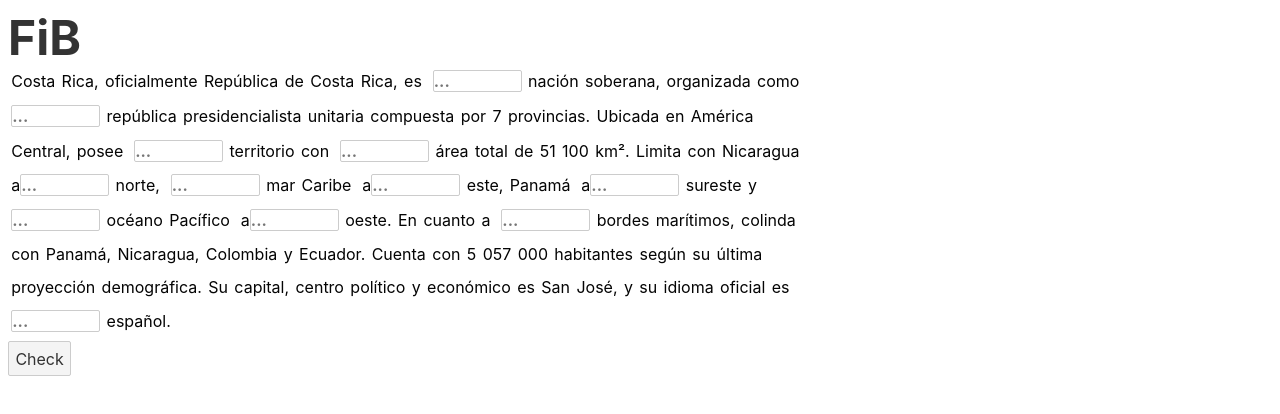
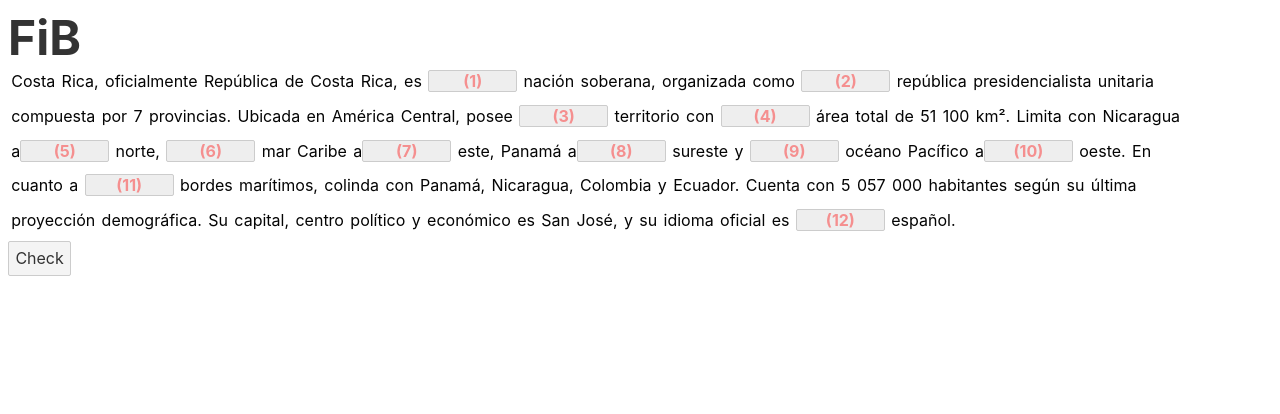
Before and after one commit to mundek/svelte-fillinblank, a Svelte app: page / in a window 1280 px wide. Shown: the top 414 px of the page. Built offline with nearby package versions, Linux system fonts and the light colour scheme.

Commit message:
numbered placeholder text for inputs

```diff
--- a/src/routes/FillInBlanks.svelte
+++ b/src/routes/FillInBlanks.svelte
@@ -4,6 +4,7 @@
         currentResponse
     } from '../stores/quiz-store.js';
 
+    // utility functions for working with text/words
     import {
         sentenceWords,
         isPlainWord,
@@ -13,9 +14,11 @@
         blankTextLength
     } from '../utils/word-work.js';
 
-    let theWords = sentenceWords($sentence);
+    const EMPTY_LENGTH = 4; // length of empty text inputs
+    let theWords = sentenceWords($sentence); //
 
     let answerKey = [];
+    let answerKeyCounter = 1;
 
     function currentSentence() {
         console.log("currSent");
@@ -24,20 +27,24 @@
     function resizeInput(event) {
         event.target.classList.remove("correctResponse");
         event.target.classList.remove("incorrectResponse");
+        event.target.classList.remove("noResponse");
         let newLength = event.target.value.length;
         if(newLength > 1) {
             event.target.size = newLength - 1;
+        } else if (!newLength) {
+            event.target.classList.add("noResponse");
+            event.target.size = EMPTY_LENGTH;
         } else {
             event.target.size = 1;
         }
         // console.table(event.target.value.length);
     }
 
-    function setInputWord(index, answerText) {
-        // Is this a hack? This func returns an empty string so that nothing is output in a svelte {#if}{/if} block within local HTML, _but_ the array of answers gets built along with the text input UI elements.
+    function buildWordArray(index, answerText) {
+        // Is this too much of a hack? This func returns a counter within the HTML, _but_ the array of answers gets built along with the text input UI elements.
         answerKey[index] = blankText(answerText);
 
-        return "";
+        return answerKeyCounter++;
     }
 
     function checkAnswers(event) {
@@ -48,11 +55,9 @@
             // if current answer key is a multi-element array (more than one correct answer), attempt to match value of current text input value against a String built by joining the answer key array with a pipe character
             let isMatched = answerKey[item.id].join("|").indexOf(item.value);
             if(item.value && (isMatched > -1)) {
-                // console.log("MATCH");
                 item.classList.remove("incorrectResponse")
                 item.classList.add("correctResponse")
             } else {
-                // console.log("NO MATCH");
                 item.classList.remove("correctResponse")
                 item.classList.add("incorrectResponse")
             }
@@ -67,15 +72,15 @@
             {#if isPlainWord(aWord) }
                 <div class="textElement" id="{i}">{aWord}</div>
             {:else}
-                <!-- call to setInputWord(i, aWord) always returns empty String -->
+                <!-- call to buildWordArray(i, aWord) always returns empty String -->
                 <!-- adds answer text to local array for comparison against user responses -->
-                {setInputWord(i, aWord)}
                 <div class="textElement">
-                    {blankPretext(aWord)}<input type="text" class="inputElement" id="{i}" size=4 placeholder="..." on:input={resizeInput}>{blankPosttext(aWord)}
+                    {blankPretext(aWord)}<input type="text" class="inputElement noResponse" id="{i}" size={EMPTY_LENGTH} placeholder="({buildWordArray(i, aWord)})" on:input={resizeInput}>{blankPosttext(aWord)}
                 </div>
             {/if}
         {/each}
     </div>
+
     <button class="checkButton"
         type="button"
         on:click="{checkAnswers}">
@@ -86,7 +91,8 @@
 <style>
 	#wordContainer {
 		min-width: 100px;
-		max-width: 800px;
+		max-width: 1200px;
+        user-select: none;
         /* padding: 1em 1em 1em 1em; */
 	}
 
@@ -97,9 +103,13 @@
 		color: #040404;
 		font-size: 1em;
         text-align: left;
-        user-select: none;
-		cursor: pointer;
 	}
+
+    ::placeholder { /* Chrome, Firefox, Opera, Safari 10.1+ */
+        color: red;
+        opacity: .4; /* Firefox */
+        text-align: center;
+    }
 
     .inputElement {
 		display: inline-block;
@@ -113,9 +123,12 @@
 	}
 
     .inputElement:focus {
-        border: 3px solid #555;
+        background-color: #fff;
     }
 
+    :global(.noResponse) {
+        background-color: #eee;
+    }
     :global(.correctResponse) {
         /* border: 4px solid green; */
         background-color: #44FF44;
```
